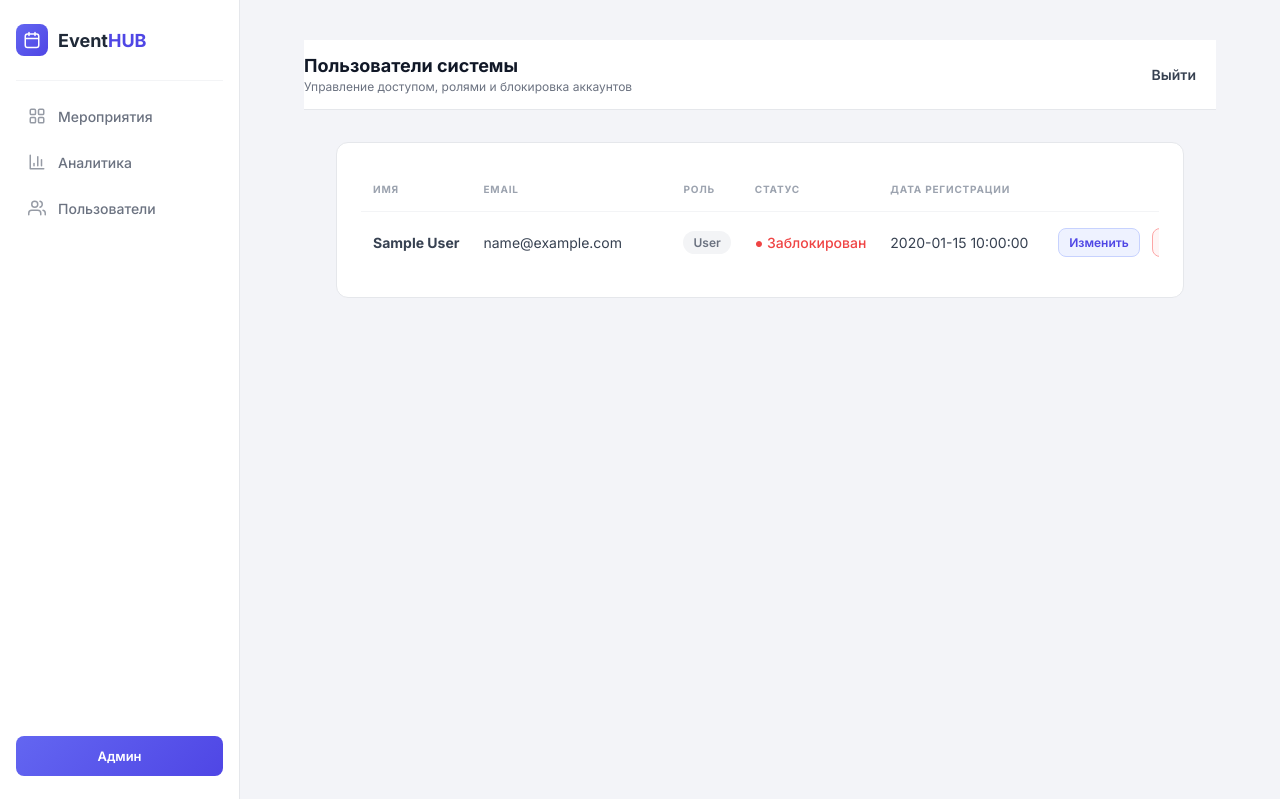
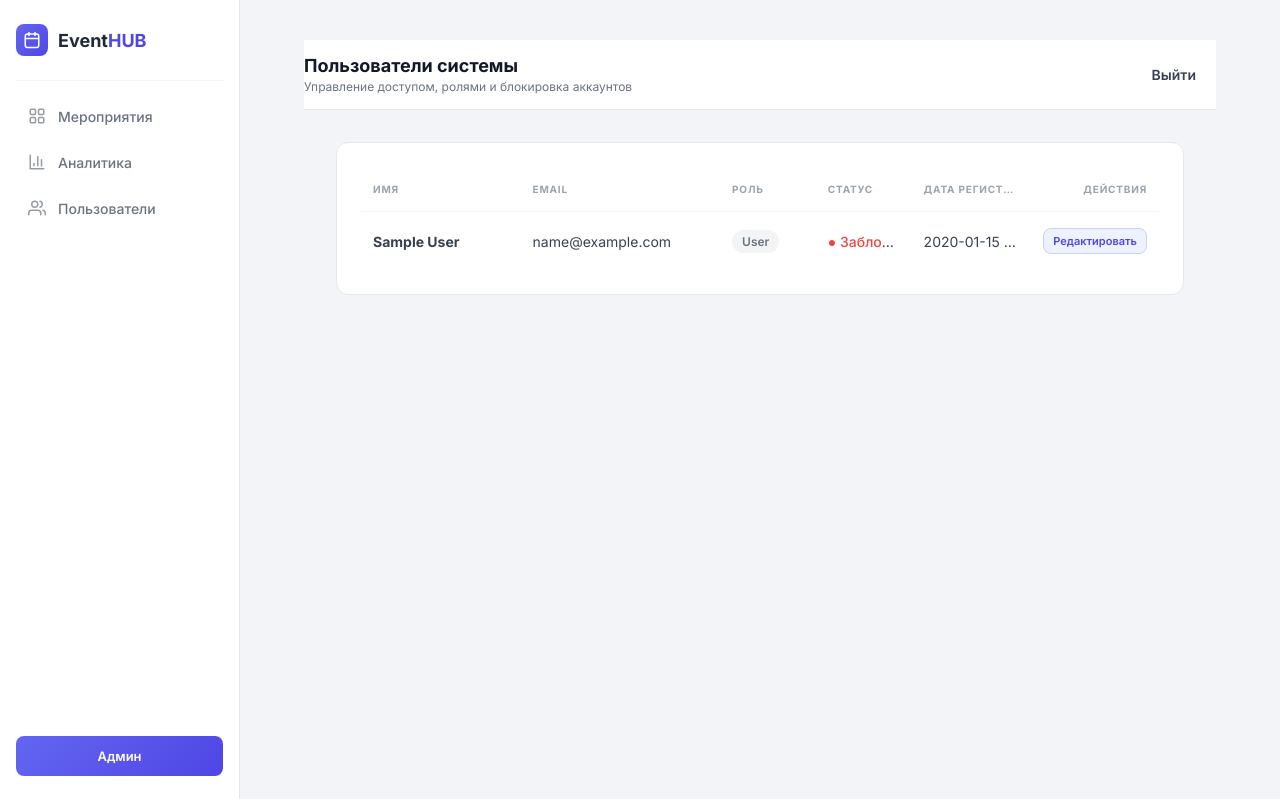
Before and after one commit to zonor121/mini-pet-m, a Flask app: template templates/admin_users.html in a window 1280 px wide. Shown: the top 799 px of the page. Run offline with Flask 3, Linux system fonts and the light colour scheme; the template is opened without the code that fills it: most values are stand-ins (such as "Sample title", 1, 10 or a date in 2020).

Commit message:
users redacting visuals update

```diff
--- a/static/styles.css
+++ b/static/styles.css
@@ -1573,50 +1573,71 @@ button, input, select { font-family: 'Inter', sans-serif; }
 }
 
 /* ============================================================
-   USERS TABLE (EXPANDABLE)
+   USERS TABLE (FULL WIDTH FIX)
    ============================================================ */
    .table-wrap {
     width: 100%;
-    overflow-x: auto; /* Включаем горизонтальный скролл, если таблица шире экрана */
-    -webkit-overflow-scrolling: touch;
+    overflow-x: auto; /* Скролл только если экран очень узкий */
 }
 
 .users-table {
-    width: max-content; /* Таблица занимает ровно столько, сколько нужно контенту */
-    min-width: 100%;    /* Но не меньше ширины контейнера */
+    width: 100%; /* Растягиваем на всю ширину контейнера */
     border-collapse: collapse;
-    table-layout: auto;
-}
-
+    table-layout: fixed; /* Фиксируем макет, чтобы колонки не прыгали */
+}
+
+/* Распределение ширины колонок */
+.users-table th:nth-child(1),
+.users-table td:nth-child(1) { width: 20%; } /* Имя */
+
+.users-table th:nth-child(2),
+.users-table td:nth-child(2) { width: 25%; } /* Email */
+
+.users-table th:nth-child(3),
+.users-table td:nth-child(3) { width: 12%; } /* Роль */
+
+.users-table th:nth-child(4),
+.users-table td:nth-child(4) { width: 12%; } /* Статус */
+
+.users-table th:nth-child(5),
+.users-table td:nth-child(5) { width: 15%; } /* Дата */
+
+.users-table th:nth-child(6),
+.users-table td:nth-child(6) { width: 16%; text-align: right; } /* Действия */
+
+/* Стилизация ячеек */
 .users-table .reg-table__th,
 .users-table .reg-table__td {
     padding: 16px 12px;
     vertical-align: middle;
-    white-space: nowrap; /* Текст не переносится, ячейка расширяется */
-}
-
-/* Email: разрешаем перенос ТОЛЬКО если слово слишком длинное,
-   но обычно nowrap + max-content заставит таблицу расшириться */
-.users-table .reg-table__td:nth-child(2) {
+    overflow: hidden; /* Скрываем переполнение */
+    text-overflow: ellipsis; /* Многоточие если текст не влезает */
+}
+
+/* Для Email разрешаем перенос, чтобы не резать слова, если колонка узкая */
+.users-table td:nth-child(2) {
     white-space: normal;
     word-break: break-word;
-    min-width: 200px; /* Минимальная ширина для email, чтобы он не сжимался в точку */
-}
-
-/* Колонка действий: фиксируем минимальную ширину под две кнопки */
-.users-table .reg-table__td:last-child {
+}
+
+/* Для остальных ячеек запрещаем перенос */
+.users-table td:not(:nth-child(2)) {
     white-space: nowrap;
-    text-align: right;
-    min-width: 220px; /* Достаточно для двух кнопок + отступы */
-}
-
-/* Кнопки */
+}
+
+/* Кнопки действий */
+.users-table .action-buttons {
+    display: flex;
+    gap: 6px;
+    justify-content: flex-end;
+    flex-wrap: nowrap; /* Кнопки не переносятся */
+}
+
 .users-table .btn-cancel {
-    display: inline-block;
-    margin-left: 4px;
-    font-size: 12px;
-    padding: 6px 10px;
+    font-size: 11px;
+    padding: 5px 8px;
     white-space: nowrap;
+    flex-shrink: 0; /* Кнопки не сжимаются */
 }
 
 /* ============================================================
--- a/templates/admin_users.html
+++ b/templates/admin_users.html
@@ -75,12 +75,12 @@
                         {% for user in users %}
                         <tr class="reg-table__row">
                             <!-- 1. ИМЯ -->
-                            <td class="reg-table__td">
+                            <td class="reg-table__td" title="{{ user.full_name }}">
                                 <strong>{{ user.full_name }}</strong>
                             </td>
 
                             <!-- 2. EMAIL -->
-                            <td class="reg-table__td">
+                            <td class="reg-table__td" title="{{ user.email }}">
                                 {{ user.email }}
                             </td>
 
@@ -110,22 +110,17 @@
                             </td>
 
                             <!-- 6. ДЕЙСТВИЯ -->
-                            <td class="reg-table__td" style="text-align: right;">
+                            <td class="reg-table__td">
                                 {% if user.id != get_current_user().id %}
-                                    <div style="display: flex; gap: 8px; justify-content: flex-end;">
+                                    <div class="action-buttons">
+                                        <!-- Оставляем только кнопку редактирования -->
                                         <button onclick="openEditModal('{{ user.id }}', '{{ user.full_name }}', '{{ user.email }}', '{{ user.role }}', {{ 'true' if user.is_active else 'false' }})"
-                                                class="btn-cancel" style="background: #EEF2FF; color: #4F46E5; border-color: #C7D2FE;">
-                                            Изменить
+                                                class="btn-cancel" style="background: #EEF2FF; color: #4F46E5; border-color: #C7D2FE; width: 100%;">
+                                            Редактировать
                                         </button>
-
-                                        <form action="{{ url_for('toggle_user_role', user_id=user.id) }}" method="POST" style="display:inline;">
-                                            <button type="submit" class="btn-cancel" onclick="return confirm('Изменить роль?')">
-                                                {% if user.role == 'user' %}В админы{% else %}Снять права{% endif %}
-                                            </button>
-                                        </form>
                                     </div>
                                 {% else %}
-                                    <span style="color: #9CA3AF; font-style: italic;">Это вы</span>
+                                    <span style="color: #9CA3AF; font-size: 12px; font-style: italic; display: block; text-align: center;">Это вы</span>
                                 {% endif %}
                             </td>
                         </tr>
```
Also changed, not shown: db/__init__.py (added), db/seed.py (renamed from seed.py), db/seed_users.py (renamed from seed_users.py), routes/__init__.py (added), services/__init__.py (added), src/__init__.py (added).
